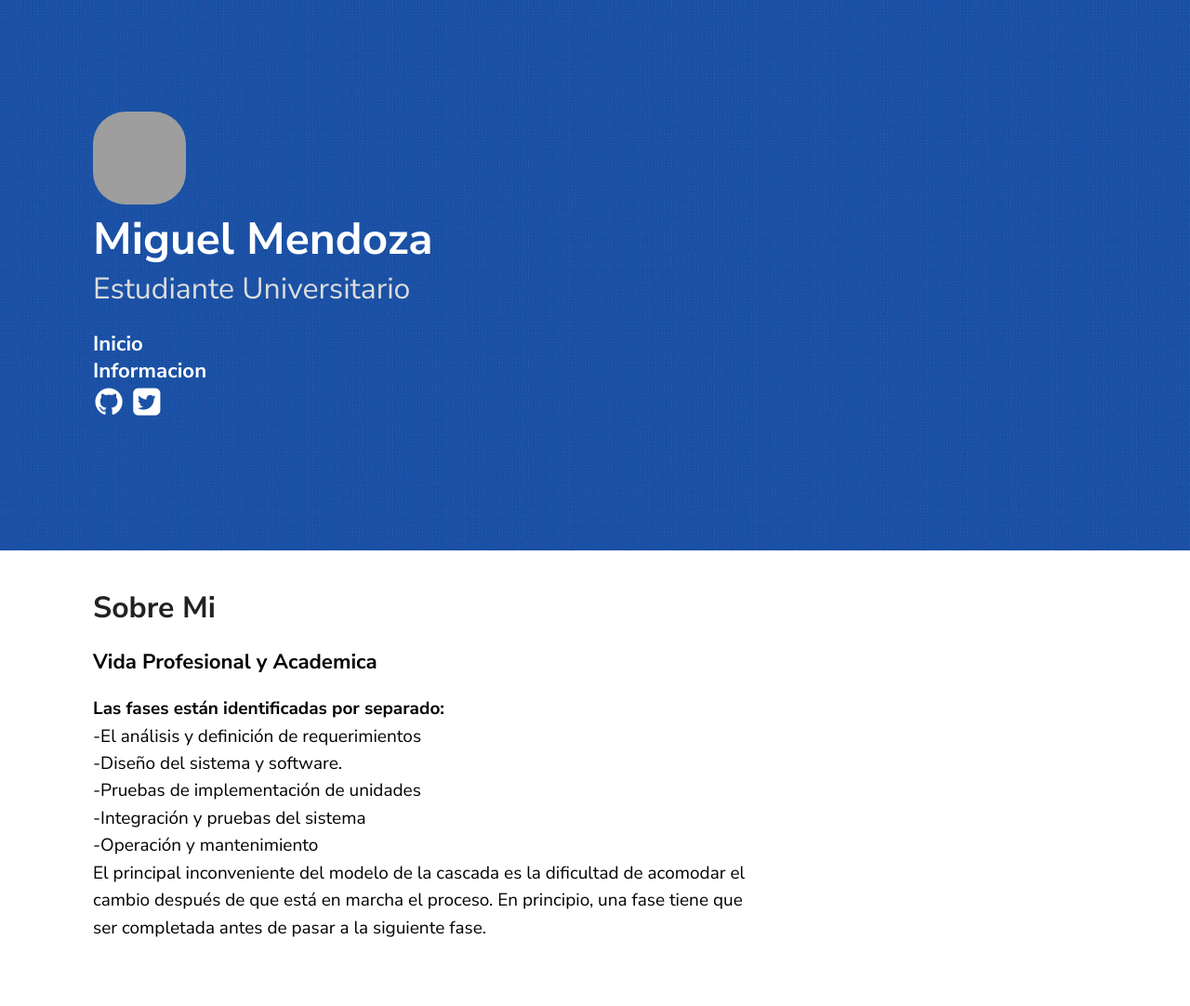
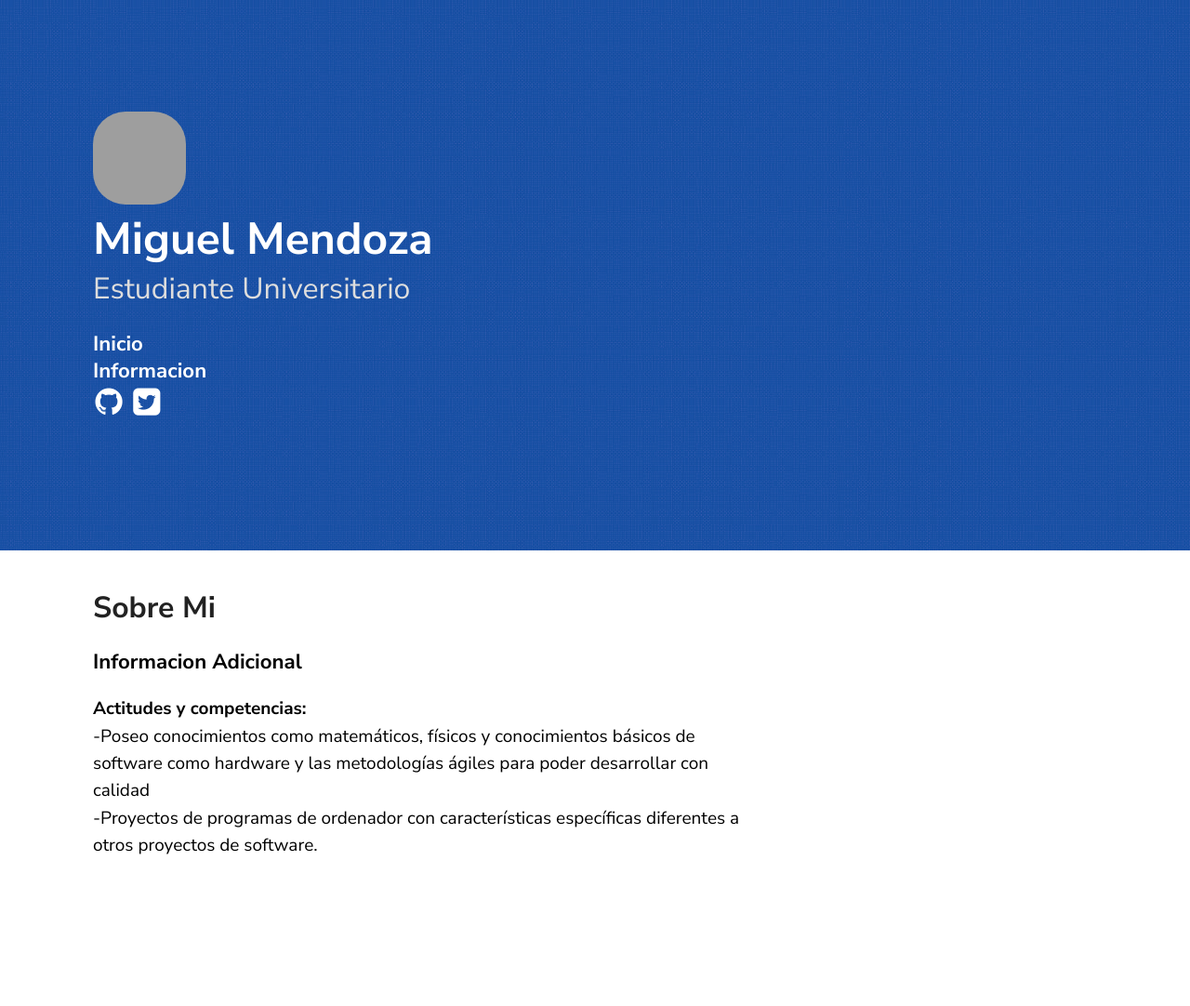
Before and after one commit to miguelsoft03/blogsdf, a Jekyll site: the page built from SobreMi.md, in a window 1280 px wide. Shown: the whole page at 93% size. Built offline with Jekyll 4.4.1, drawn with Linux system fonts in a browser that asks for light colours; after the commit the page ends 994 px from its top, so only the background shows below that; grey boxes are pictures that could not be loaded.

Commit message:
Update SobreMi.html

```diff
--- a/_layouts/SobreMi.html
+++ b/_layouts/SobreMi.html
@@ -16,17 +16,12 @@
 			<a class="post-link" href="/sobremi.html">
 				<h2 class="post-title">Sobre Mi</h2>
 			</a>
-
 		</div>
-		<div class="post"><h3>Vida Profesional y Academica</h3>
+		<div class="post"><h3>Informacion Adicional</h3>
 <center></center>
-<p><b>Las fases están identificadas por separado:</b><br>
--El análisis y definición de requerimientos<br>
--Diseño del sistema y software.<br>
--Pruebas de implementación de unidades<br>
--Integración y pruebas del sistema<br>
--Operación y mantenimiento<br>
-El principal inconveniente del modelo de la cascada es la dificultad de acomodar el cambio después de que está en marcha el proceso. En principio, una fase tiene que ser completada antes de pasar a la siguiente fase.</p>
+<p><b>Actitudes y competencias:</b><br>
+-Poseo conocimientos como matemáticos, físicos y conocimientos básicos de software como hardware y las metodologías ágiles para poder desarrollar con calidad<br>
+-Proyectos de programas de ordenador con características específicas diferentes a otros proyectos de software.<br>
 </div>
 	</li></ul>
 		</div>
```
